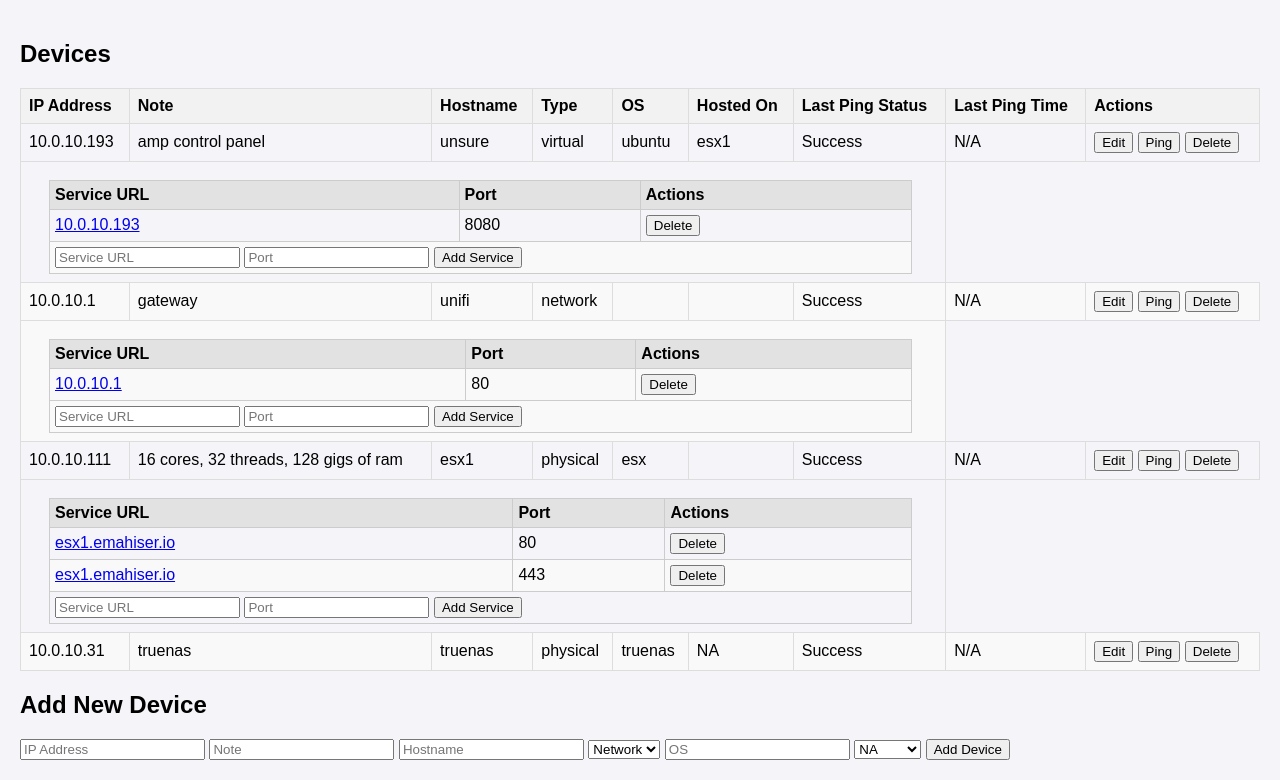
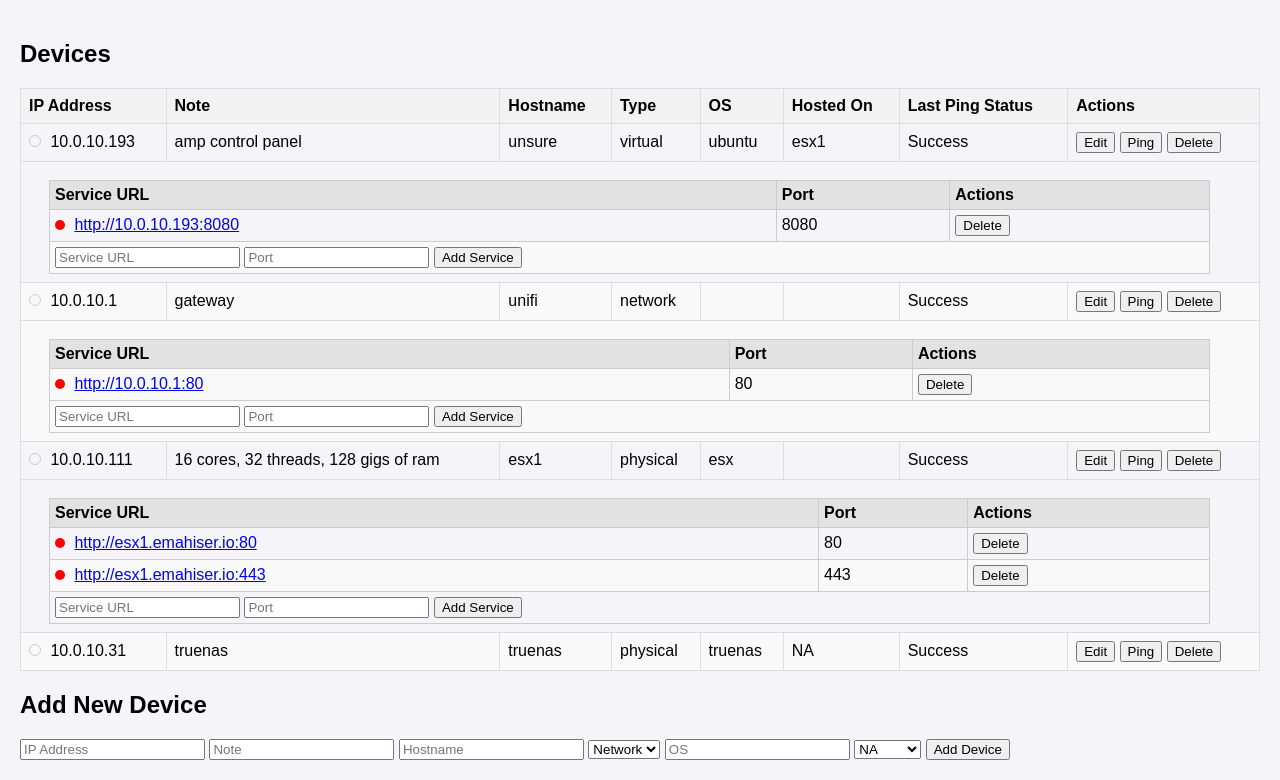
Before and after one commit to Xielvanic/landing-page, a Flask app: page / in a window 1280 px wide. Shown: the part 100-880 px from the top of the page. Run offline with Flask 3, Linux system fonts and the light colour scheme.

Commit message:
fixed service urls and cleaned up UI a bit.

```diff
--- a/templates/index.html
+++ b/templates/index.html
@@ -49,6 +49,27 @@
         .nested-table th {
             background-color: #e2e2e2;
         }
+
+        .status-indicator {
+            display: inline-block;
+            width: 10px;
+            height: 10px;
+            border-radius: 50%;
+            margin-right: 5px;
+        }
+
+        .status-reachable {
+            background-color: green;
+        }
+
+        .status-unreachable {
+            background-color: red;
+        }
+
+        .status-unknown {
+            background-color: transparent;
+            border: 1px solid #ccc;
+        }
     </style>
 </head>
 
@@ -61,28 +82,28 @@
         <table id="deviceTable">
             <thead>
                 <tr>
-                    <th onclick="sortTable(0)">IP Address</th>
-                    <th onclick="sortTable(1)">Note</th>
-                    <th onclick="sortTable(2)">Hostname</th>
-                    <th onclick="sortTable(3)">Type</th>
-                    <th onclick="sortTable(4)">OS</th>
-                    <th onclick="sortTable(5)">Hosted On</th>
+                    <th>IP Address</th>
+                    <th>Note</th>
+                    <th>Hostname</th>
+                    <th>Type</th>
+                    <th>OS</th>
+                    <th>Hosted On</th>
                     <th>Last Ping Status</th>
-                    <th>Last Ping Time</th>
                     <th>Actions</th>
                 </tr>
             </thead>
             <tbody>
                 {% for item in items %}
                 <tr>
-                    <td>{{ item.ip_address }}</td>
+                    <td>
+                        <span class="status-indicator {% if item.last_ping_status == 'Reachable' %}status-reachable{% elif item.last_ping_status == 'Unreachable' %}status-unreachable{% else %}status-unknown{% endif %}"></span> {{ item.ip_address }}
+                    </td>
                     <td>{{ item.note }}</td>
                     <td>{{ item.hostname }}</td>
                     <td>{{ item.type }}</td>
                     <td>{{ item.os }}</td>
                     <td>{{ item.hosted_on }}</td>
                     <td>{{ item.last_ping_status or 'N/A' }}</td>
-                    <td>{{ item.last_ping_time or 'N/A' }}</td>
                     <td>
                         <button onclick="toggleEditForm('{{ item.id }}')">Edit</button>
                         <button onclick="pingDevice('{{ item.id }}')">Ping</button>
@@ -116,7 +137,7 @@
                 </tr>
                 {% if item.services %}
                 <tr>
-                    <td colspan="7">
+                    <td colspan="8">
                         <table class="nested-table">
                             <thead>
                                 <tr>
@@ -128,7 +149,10 @@
                             <tbody>
                                 {% for service in item.services %}
                                 <tr>
-                                    <td><a href="{{ service.url }}" target="_blank">{{ service.url }}</a></td>
+                                    <td>
+                                        <span class="status-indicator {% if service.reachable %}status-reachable{% elif service.reachable is not none %}status-unreachable{% else %}status-unknown{% endif %}"></span>
+                                        <a href="http://{{ service.url }}:{{ service.port }}" target="_blank">http://{{ service.url }}:{{ service.port }}</a>
+                                    </td>
                                     <td>{{ service.port }}</td>
                                     <td>
                                         <form action="{{ url_for('delete_service', item_id=item.id, service_index=loop.index0) }}" method="post" style="display:inline;">
```
